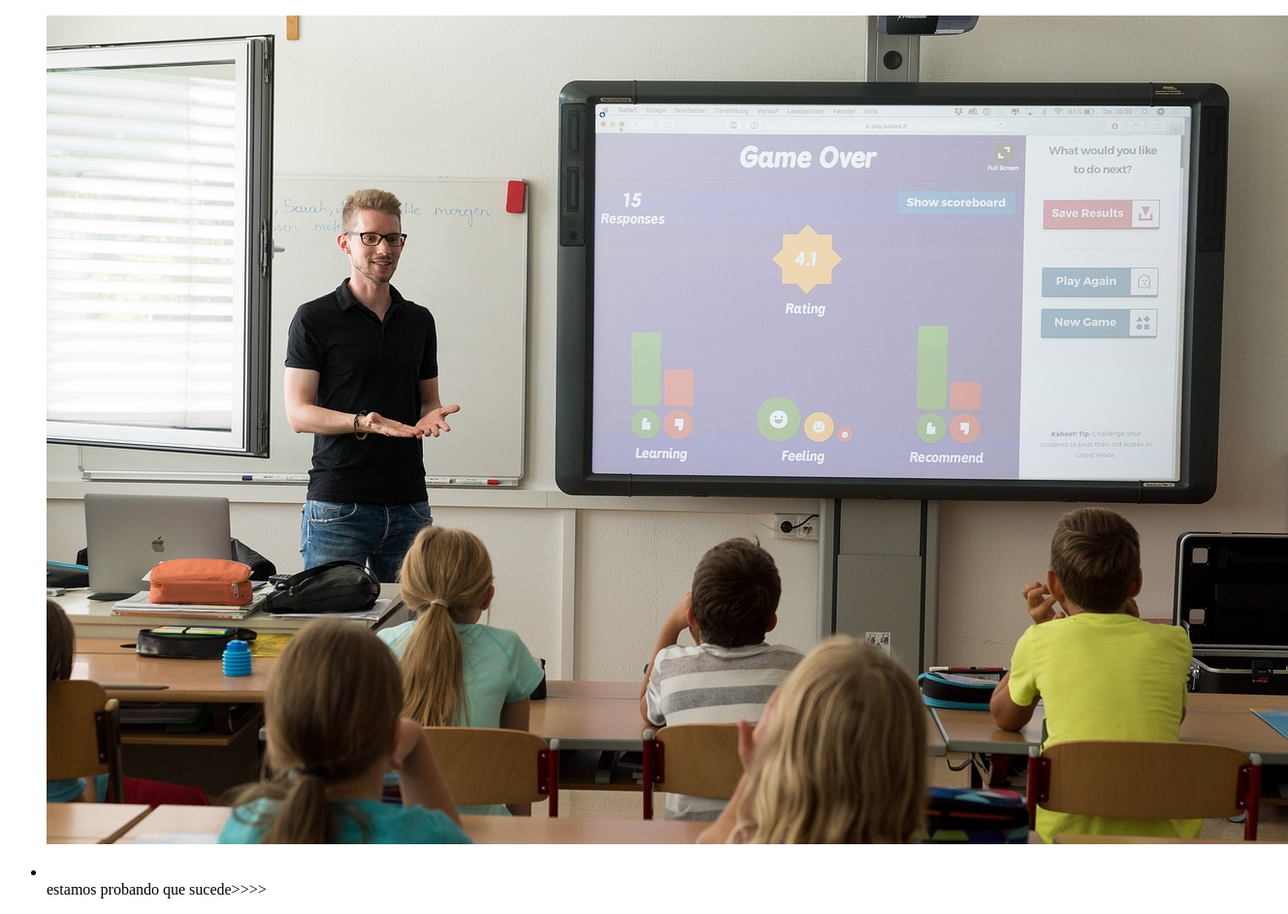
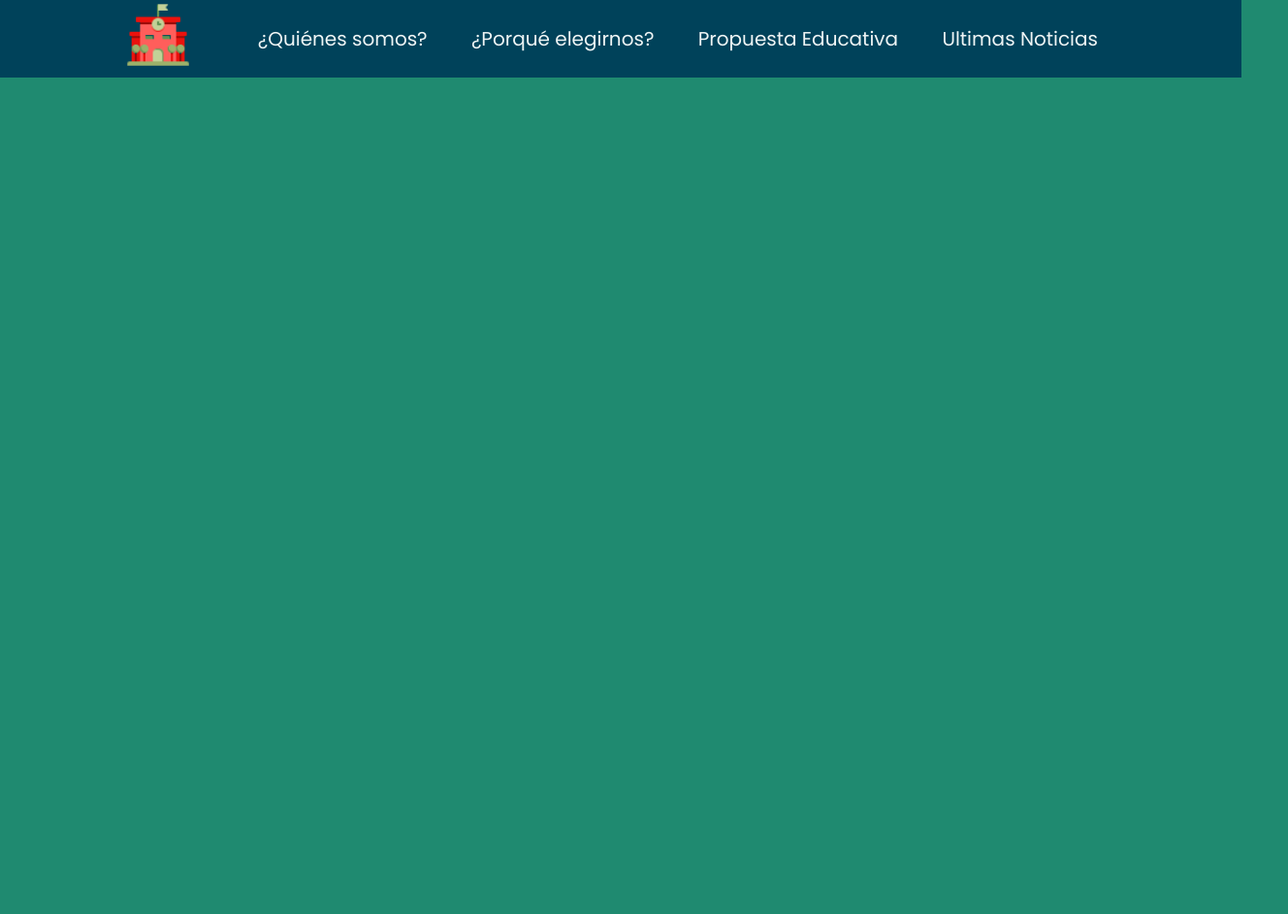
Before and after one commit to Mellinav/PROYECTOINTEGRADOR_WEB_UNTREFSCHOOL, a plain HTML site: page index.html in a window 1280 px wide. Shown: the whole page at 97% size, 1328 px wide, since content can reach past the window. After the commit the page ends 800 px from the top, so only its background shows below. Drawn offline with Linux system fonts and the light colour scheme.

Commit message:
segunda version

```diff
--- a/CSS/master.css
+++ b/CSS/master.css
@@ -0,0 +1,50 @@
+@import url('https://fonts.googleapis.com/css2?family=Poppins:wght@400;700&display=swap');
+
+*{
+    box-sizing: border-box;
+    margin: 0;
+    padding: 0;
+    font-family: 'Poppins', sans-serif;
+    font-size: 20px;
+}
+
+body{
+    background-color:   #1F8A70;
+}
+
+header{
+    background-color: #00425A ;
+    display: flex;
+    justify-content: space-between;
+    align-items: center;
+    height: 80px;
+    padding: 5px 10%;
+}
+
+.header .logo img{
+    height: 70px;
+    width: auto;
+}
+
+.header .nav-link{
+    list-style: none;
+}
+
+.header .nav-link li{
+    display: inline-block;
+    padding: 0px 20px;
+}
+
+.header .nav-link li:hover{
+    transform: scale(1.1);
+}
+
+.header.nav-link li a:hover{
+    color:#FC7300;
+}
+
+.header .nav-link a{
+    font-size: 700;
+    color: #EFF5F5;
+    text-decoration: none;
+}
--- a/index.html
+++ b/index.html
@@ -7,23 +7,21 @@
     <link rel="stylesheet" href="./CSS/master.css">
 </head>
 <body>
-    <div class="container">
-        <header id="encabezado">
-            <figure id="logo">
-                <img src="./IMG/ImagenFondo.jpg" alt="Imagen Fondo">
-            </figure>
-            <div id="menu">
-                <nav id="menuIzquierdo">
-                    <ul>
-                        <li><a href="¿Quienes Somos?"></a></li>                                                    </li>
-estamos probando que sucede>>>>
-                    </ul>
-                </nav>
+    <header class="header">
+        <div class="logo">
+            <img src="./IMG/LogoBan.png" alt="Logo de la escuela">
+        </div>
+        <nav>
+            <ul class="nav-link">
+                <li><a href="#">¿Quiénes somos?</a></li>
+                <li><a href="#">¿Porqué elegirnos?</a></li>
+                <li><a href="#">Propuesta Educativa</a></li>
+                <li><a href="#">Ultimas Noticias</a></li>
+            </ul>
+        </nav>
 
-            </div>
-        </header>
+    </header>
 
-    </div>
 
 </body>
 </html>
```
Also changed, not shown: IMG/LogoBan.png (added).
